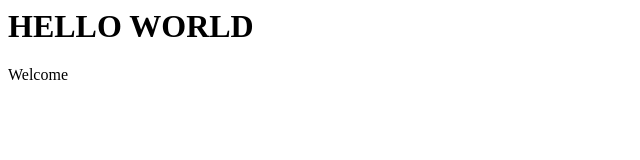
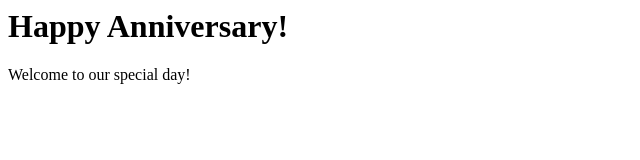
Before and after one commit to tanmaybansal24/my-website, a plain HTML site: page index.html in a window 1280 px wide. Shown: the whole page, without its empty margins (0-640 px from the left). Drawn offline with Linux system fonts and the light colour scheme.

Commit message:
Add files via upload

```diff
--- a/index.html
+++ b/index.html
@@ -3,7 +3,7 @@
         <title>My Website</title>
     </head>
     <body>
-        <h1>HELLO WORLD </h1>
-        <p>Welcome</p>
+        <h1>Happy Anniversary!</h1>
+        <p>Welcome to our special day!</p>
     </body>
 </html>
```
